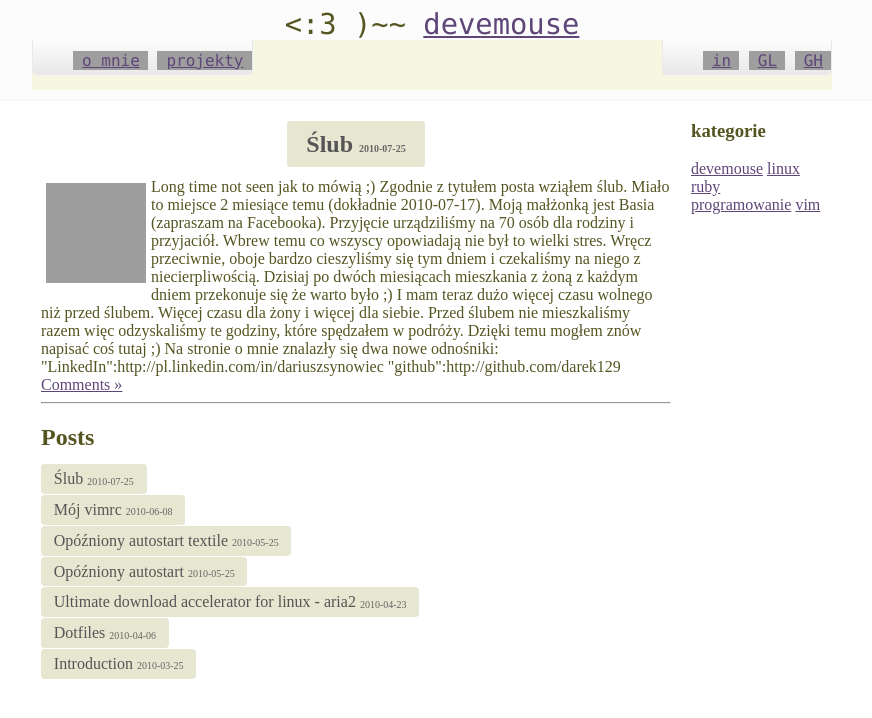
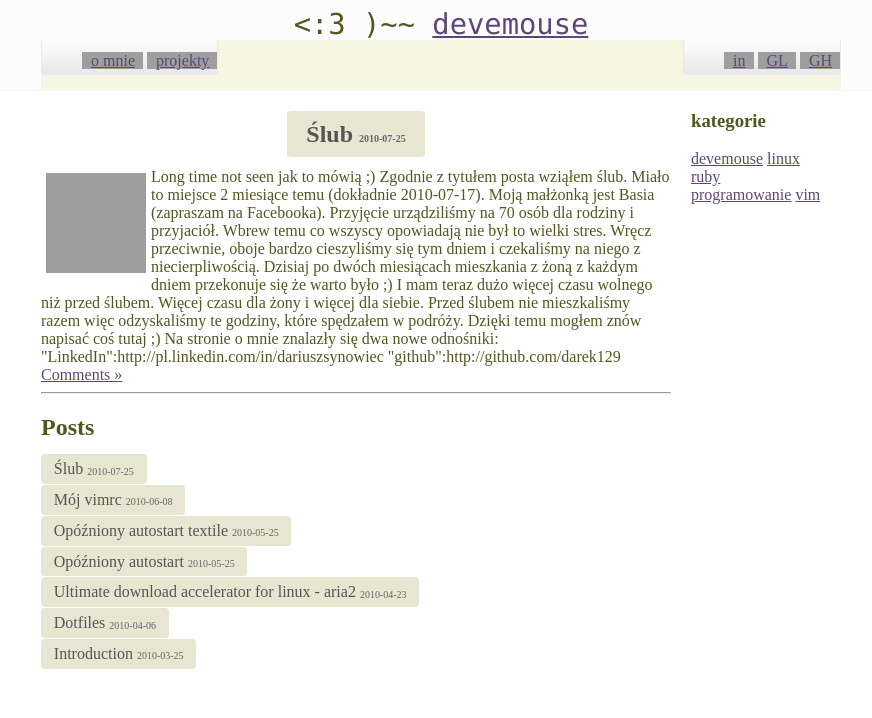
Before and after one commit to devemouse/devemouse.github.com, a Jekyll site: the page built from index.html, in a window 1280 px wide. Shown: the top 718 px of the page, without its empty margins (209-1081 px from the left). Built offline with Jekyll 4.4.1, drawn with Linux system fonts in a browser that asks for light colours; Markdown is read by kramdown in place of the engine named in the settings; grey boxes are pictures that could not be loaded.

Commit message:
updated css

```diff
--- a/css/default.css
+++ b/css/default.css
@@ -9,6 +9,7 @@
 div.header div.title {
    text-align:center;
    vertical-align:center;
+   font-family:"Lucida Console", Monaco, monospace;
    font-size:180%;
 }
 
@@ -16,29 +17,17 @@
    text-align:center;
    vertical-align:center;
    line-height:200%;
-   font-family:"Lucida Console", Monaco, monospace;
    text-shadow:grey;
    color:#555522;
-
-   padding: 10px 10px 10px 10px;
+   padding: 10px 10px 0px 10px;
    background: #FCFCFC;
    margin-top: -10px;
-   margin-left: -10px;
 
    width:100%;
 
    border-bottom-color: #F5F5F5;
-   border-bottom-left-radius: 5px;
-   border-bottom-right-radius: 5px;
    border-bottom-style: solid;
    border-bottom-width: 1px;
-   border-left-color: #E9E9E9;
-   border-left-style: solid;
-   border-left-width: 1px;
-   border-right-color: #E9E9E9;
-   border-right-style: solid;
-   border-right-width: 1px;
-
 }
 
 img.alignleft
```
